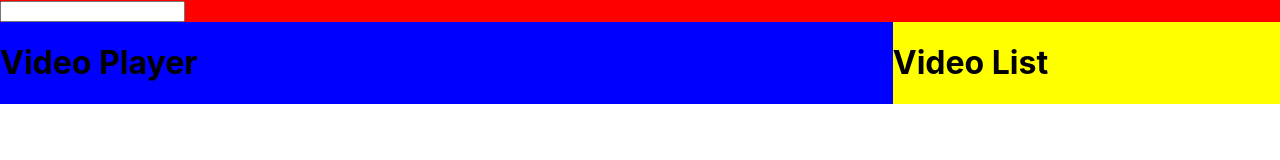
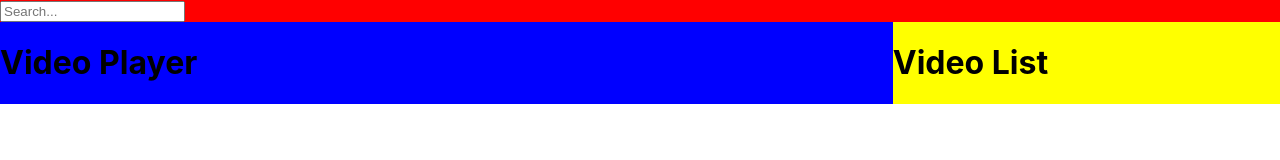
Before and after one commit to andreddavies/youtube-clone, a React (Create React App) app: page / in a window 1280 px wide. Shown: the top 160 px of the page. Built offline with nearby package versions, Linux system fonts and the light colour scheme.

Commit message:
Adding search input value catch function

```diff
--- a/src/components/SearchBar/SearchBar.jsx
+++ b/src/components/SearchBar/SearchBar.jsx
@@ -1,9 +1,23 @@
+import './SearchBar.css';
 import React from 'react';
 
 const SearchBar = props => {
+
+    const searchAbout = e => {
+
+        if(e.keyCode === 13) {
+            const about = e.target.value;
+            console.log(about);
+        }
+    };
+
     return (
         <div className="search-bar">
-            <input type="text" />
+            <input
+                type="text"
+                placeholder="Search..."
+                onKeyDown={(e) => searchAbout(e)}
+            />
         </div>
     );
 };
```
